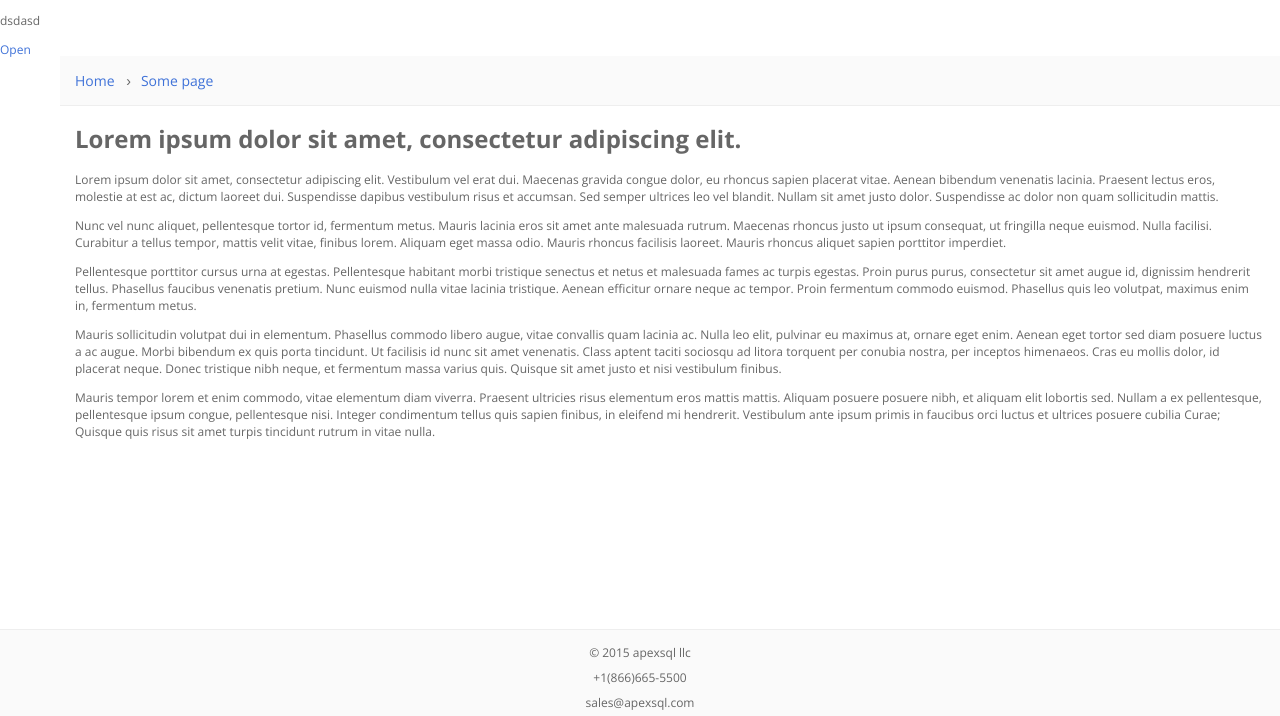
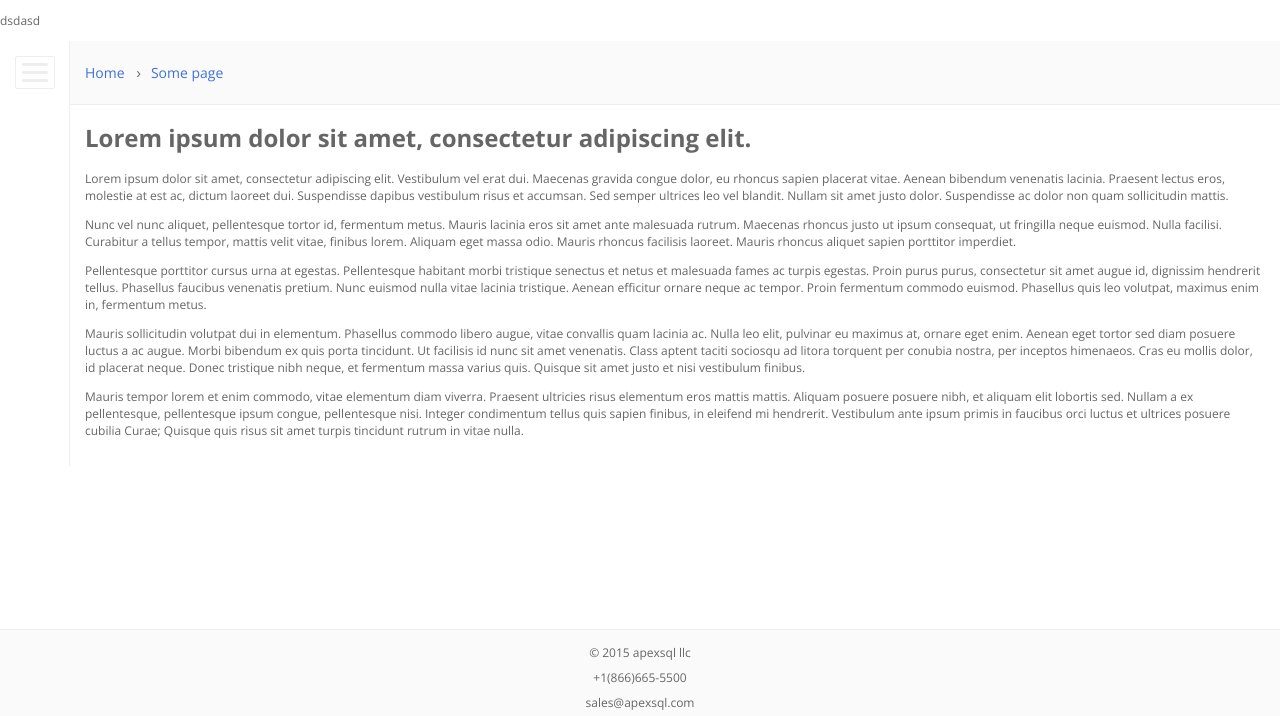
Before and after one commit to potato4ka/apex, a plain HTML site: page apex/home_view_new.html in a window 1280 px wide. Shown: the top 716 px of the page. Drawn offline with nearby package versions, Linux system fonts and the light colour scheme.

Commit message:
desktop styles for content

```diff
--- a/apex/content/css/main.css
+++ b/apex/content/css/main.css
@@ -33,12 +33,15 @@ a {
 .container {
     position: relative;
     overflow: hidden;
+    -webkit-transition: all 0.5s ease;
+    -moz-transition: all 0.5s ease;
+    transition: all 0.5s ease;
 }
 .aside {
     position: absolute;
     z-index: 1;
     background: #fff;
-    top: 137px;
+    top: 122px;
     width: 100%;
     left: 0;
     -webkit-transition: all 0.5s ease;
@@ -54,7 +57,7 @@ a {
     clear: both;
     height: 0;
 }
-.opened.aside {
+.opened .aside {
     margin-left: 0;
 }
 .breadcrumb {
@@ -102,7 +105,7 @@ a {
     text-decoration: none;
 }
 .content {
-    padding: 15px;
+    padding: 0 15px 15px;
 }
 .aside-opener-holder {
     display: none;
@@ -182,24 +185,53 @@ a {
     .nav-opener-holder {
         display: none;
     }
-
     .aside-opener-holder {
         display: block;
+        padding: 15px;
     }
-
+    .aside-opener {
+        display: block;
+        border: 1px solid #eee;
+        border-radius: 2px;
+        padding: 6px;
+        width: 40px;
+    }
+    .aside-opener span {
+        display: block;
+        height: 3px;
+        margin-top: 5px;
+        background: #eee;
+        border-radius: 2px;
+    }
+    .aside-opener span:first-child {
+        margin-top: 0;
+    }
     .aside {
         position: relative;
-        width: 60px;
         float: left;
-        margin-left: 0;
         top: 0;
+        border-right: 1px solid #eee;
+        width: 70px;
+        left: 0;
+        margin-left: -70px;
     }
-
+    .opened .aside {
+        width: 300px;
+        margin-left: -300px;
+    }
+    .container {
+        padding-left: 70px;
+    }
+    .container.opened {
+        padding-left: 300px;
+    }
     .main-nav {
         display: none;
     }
-
-    .content {
-        margin-left: 60px;
+    .opened .main-nav {
+        display: block;
+    }
+    .breadcrumb {
+        padding: 22px 15px;
     }
 }
--- a/apex/content/js/main.js
+++ b/apex/content/js/main.js
@@ -1,6 +1,6 @@
 $(function () {
-    $(".nav-opener").click(function (e) {
-        $(".aside").toggleClass("opened");
+    $(".lnk-opener").click(function (e) {
+        $(".container").toggleClass("opened");
         e.preventDefault()
     });
 
--- a/apex/home_view_new.html
+++ b/apex/home_view_new.html
@@ -19,7 +19,11 @@
             <div class="container">
                 <aside class="aside">
                     <div class="aside-opener-holder">
-                        <a href="#" class="aside-opener">Open</a>
+                        <a href="#" class="aside-opener lnk-opener">
+                            <span></span>
+                            <span></span>
+                            <span></span>
+                        </a>
                     </div>
                     <nav class="main-nav">
                         <ul>
@@ -51,7 +55,7 @@
                         </ul>
                     </nav>
                     <div class="nav-opener-holder">
-                        <a href="#" class="nav-opener">Instances</a>
+                        <a href="#" class="nav-opener lnk-opener">Instances</a>
                     </div>
                     <div class="main-content">
                         <h1>Lorem ipsum dolor sit amet, consectetur adipiscing elit.</h1>
```
